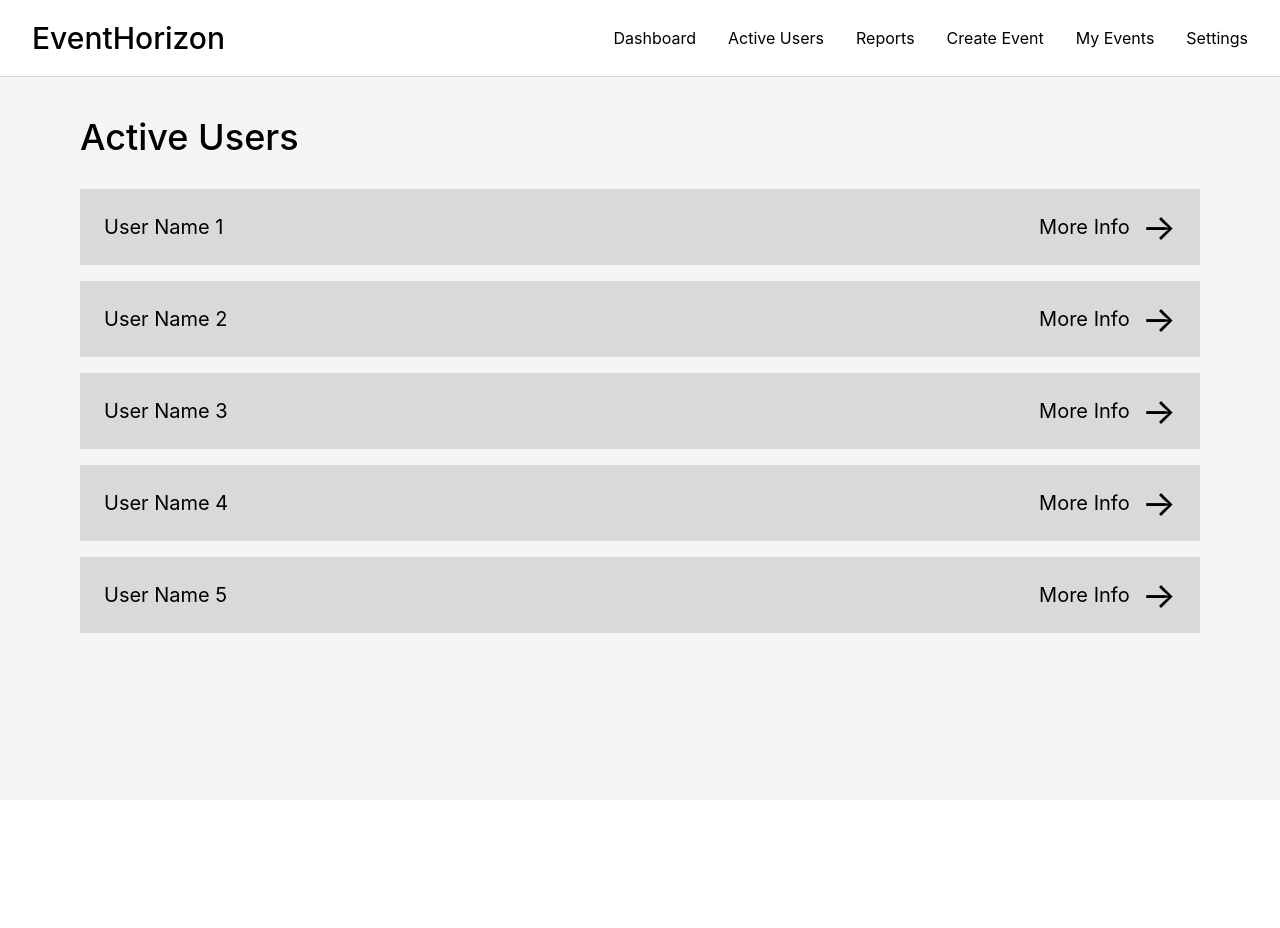
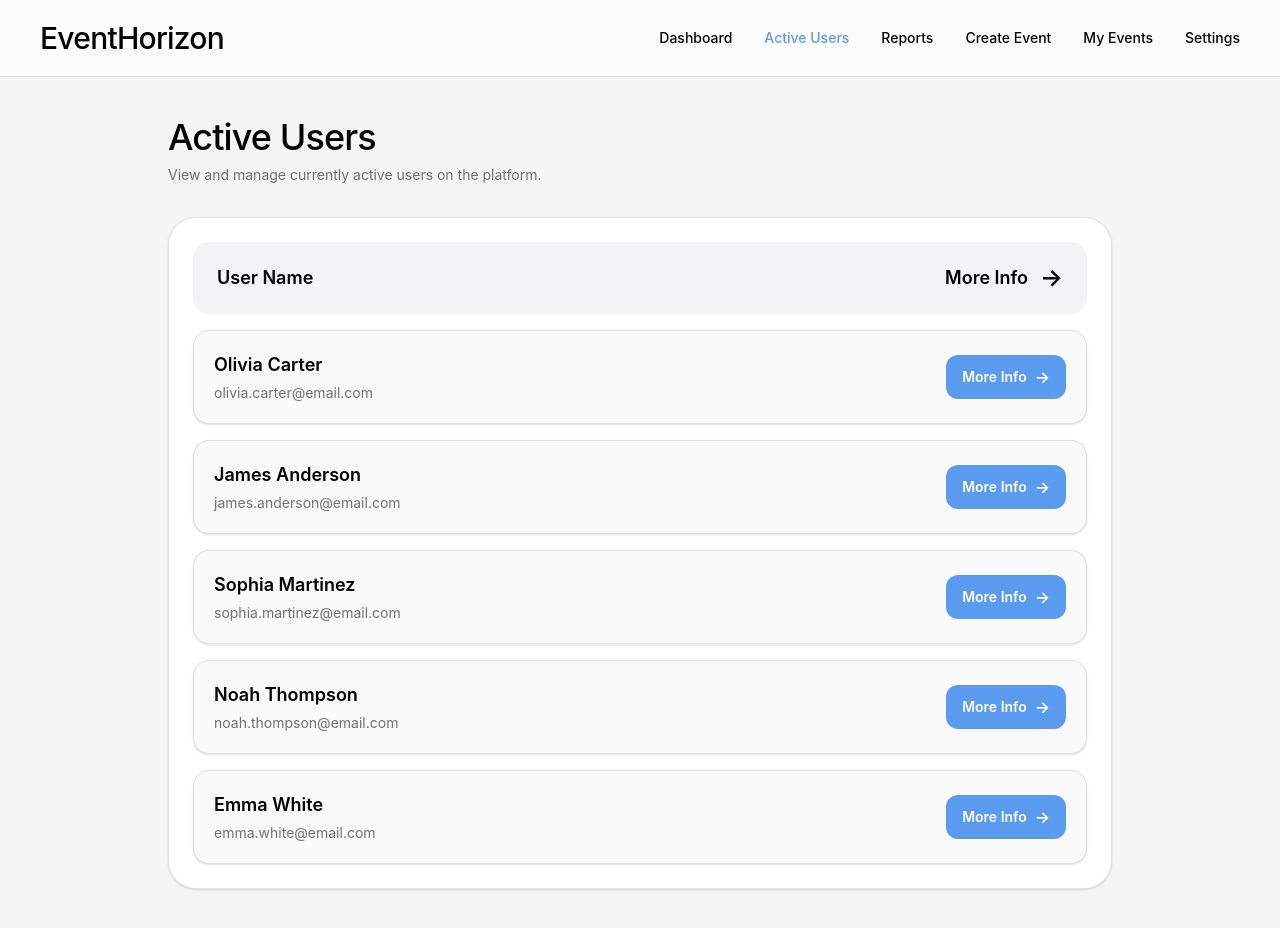
Before and after one commit to DragonShadow343/EventHorizon, a React (Vite) app in the folder Frontend/: page /admin/user in a window 1280 px wide. Before the commit the page ends 800 px from the top, so only its background shows below. Built offline with nearby package versions, Linux system fonts and the light colour scheme.

Commit message:
added UI for admin report details page

```diff
--- a/Frontend/src/pages/admin/AdminActiveUsers.jsx
+++ b/Frontend/src/pages/admin/AdminActiveUsers.jsx
@@ -1,62 +1,93 @@
 import React from "react";
 
-const AdminActiveUsers = () => {
 const users = [
-    { id: 1, name: "User Name 1" },
-    { id: 2, name: "User Name 2" },
-    { id: 3, name: "User Name 3" },
-    { id: 4, name: "User Name 4" },
-    { id: 5, name: "User Name 5" },
+  { id: 1, name: "Olivia Carter", email: "olivia.carter@email.com" },
+  { id: 2, name: "James Anderson", email: "james.anderson@email.com" },
+  { id: 3, name: "Sophia Martinez", email: "sophia.martinez@email.com" },
+  { id: 4, name: "Noah Thompson", email: "noah.thompson@email.com" },
+  { id: 5, name: "Emma White", email: "emma.white@email.com" },
 ];
 
+const AdminActiveUsers = () => {
   return (
-    <div className="min-h-screen bg-[#f5f5f5] text-black">
-      {/* Navbar */}
-      <nav className="flex items-center justify-between border-b border-gray-300 bg-white px-8 py-5">
-        <h1 className="text-3xl font-medium">EventHorizon</h1>
+    <div className="min-h-screen bg-[#F5F5F5] text-black">
+      {/* Top Navigation */}
+      <header className="border-b border-black/10 bg-white/70 backdrop-blur-sm">
+        <div className="mx-auto flex max-w-7xl items-center justify-between px-6 py-5 lg:px-10">
+          <h1 className="text-3xl font-medium tracking-tight">EventHorizon</h1>
 
-        <div className="flex gap-8 text-sm md:text-base">
-          <a href="#" className="transition hover:text-[#5B9BF3]">
+          <nav className="hidden items-center gap-8 text-sm font-medium md:flex">
+            <a href="#" className="transition hover:text-[#5A9BEF]">
               Dashboard
             </a>
-          <a href="#" className="transition hover:text-[#5B9BF3]">
+            <a href="#" className="text-[#5A9BEF]">
               Active Users
             </a>
-          <a href="#" className="transition hover:text-[#5B9BF3]">
+            <a href="#" className="transition hover:text-[#5A9BEF]">
               Reports
             </a>
-          <a href="#" className="transition hover:text-[#5B9BF3]">
+            <a href="#" className="transition hover:text-[#5A9BEF]">
               Create Event
             </a>
-          <a href="#" className="transition hover:text-[#5B9BF3]">
+            <a href="#" className="transition hover:text-[#5A9BEF]">
               My Events
             </a>
-          <a href="#" className="transition hover:text-[#5B9BF3]">
+            <a href="#" className="transition hover:text-[#5A9BEF]">
               Settings
             </a>
+          </nav>
         </div>
-      </nav>
+      </header>
 
-      {/* Page Content */}
-      <div className="px-6 py-10 md:px-12 lg:px-20">
-        <h2 className="mb-8 text-4xl font-medium">Active Users</h2>
+      {/* Main Content */}
+      <main className="mx-auto max-w-5xl px-6 py-10 lg:px-10">
+        <div className="mb-8">
+          <h2 className="text-4xl font-medium tracking-tight">Active Users</h2>
+          <p className="mt-2 text-sm text-black/55">
+            View and manage currently active users on the platform.
+          </p>
+        </div>
 
+        <section className="rounded-[28px] border border-black/10 bg-white p-4 shadow-sm sm:p-6">
+          {/* Header Row */}
+          <div className="mb-4 hidden grid-cols-[1.5fr_1fr] items-center rounded-2xl bg-[#F3F4F6] px-6 py-5 text-lg font-semibold sm:grid">
+            <p>User Name</p>
+            <div className="flex items-center justify-end gap-3">
+              <span>More Info</span>
+              <span className="text-2xl">→</span>
+            </div>
+          </div>
+
+          {/* Mobile Header */}
+          <div className="mb-4 rounded-2xl bg-[#F3F4F6] px-5 py-4 sm:hidden">
+            <p className="text-lg font-semibold">Active User List</p>
+          </div>
+
+          {/* User Rows */}
           <div className="space-y-4">
             {users.map((user) => (
               <div
                 key={user.id}
-              className="flex items-center justify-between bg-[#d9d9d9] px-6 py-5 text-xl"
+                className="rounded-2xl border border-black/10 bg-[#FAFAFA] px-5 py-5 shadow-sm transition hover:border-[#5A9BEF] hover:shadow-md"
               >
-              <span>{user.name}</span>
+                <div className="flex flex-col gap-4 sm:grid sm:grid-cols-[1.5fr_1fr] sm:items-center">
+                  <div>
+                    <p className="text-lg font-semibold">{user.name}</p>
+                    <p className="mt-1 text-sm text-black/55">{user.email}</p>
+                  </div>
 
-              <button className="flex items-center gap-3 transition hover:opacity-70">
-                <span>More Info</span>
-                <span className="text-4xl leading-none">→</span>
+                  <div className="flex justify-start sm:justify-end">
+                    <button className="inline-flex items-center gap-2 rounded-xl bg-[#5A9BEF] px-4 py-2.5 text-sm font-semibold text-white transition hover:opacity-90">
+                      More Info
+                      <span className="text-base">→</span>
                     </button>
+                  </div>
+                </div>
               </div>
             ))}
           </div>
-      </div>
+        </section>
+      </main>
     </div>
   );
 };
--- a/Frontend/src/pages/admin/AdminReportDetails.jsx
+++ b/Frontend/src/pages/admin/AdminReportDetails.jsx
@@ -1,9 +1,119 @@
-import React from 'react'
+import React from "react";
 
 const AdminReportPage = () => {
   return (
-    <div>AdminReportPage</div>
-  )
-}
+    <div className="min-h-screen bg-[#F5F5F5] text-black">
+      {/* Top Navigation */}
+      <header className="border-b border-black/10 bg-white/70 backdrop-blur-sm">
+        <div className="mx-auto flex max-w-7xl items-center justify-between px-6 py-5 lg:px-10">
+          <h1 className="text-3xl font-medium tracking-tight">EventHorizon</h1>
 
-export default AdminReportPage
+          <nav className="hidden items-center gap-8 text-sm font-medium md:flex">
+            <a href="#" className="transition hover:text-[#5A9BEF]">
+              Dashboard
+            </a>
+            <a href="#" className="transition hover:text-[#5A9BEF]">
+              Active Users
+            </a>
+            <a href="#" className="text-[#5A9BEF]">
+              Reports
+            </a>
+            <a href="#" className="transition hover:text-[#5A9BEF]">
+              Create Event
+            </a>
+            <a href="#" className="transition hover:text-[#5A9BEF]">
+              My Events
+            </a>
+            <a href="#" className="transition hover:text-[#5A9BEF]">
+              Settings
+            </a>
+          </nav>
+        </div>
+      </header>
+
+      {/* Main Content */}
+      <main className="mx-auto max-w-7xl px-6 py-10 lg:px-10">
+        {/* Back + Title */}
+        <div className="mb-10 flex items-center gap-4">
+          <button className="flex h-11 w-11 items-center justify-center rounded-full border border-black/15 bg-white text-xl transition hover:border-[#5A9BEF] hover:text-[#5A9BEF]">
+            ←
+          </button>
+          <h2 className="text-4xl font-medium tracking-tight">Report Details</h2>
+        </div>
+
+        <div className="grid gap-10 lg:grid-cols-[1.5fr_1fr]">
+          {/* Left Column */}
+          <section className="space-y-6">
+            <div className="rounded-[28px] border border-black/10 bg-white p-8 shadow-sm">
+              <h3 className="mb-4 text-lg font-semibold">Report Description</h3>
+              <div className="rounded-2xl bg-[#F3F4F6] p-6 text-[15px] leading-7 text-black/70">
+                This report contains event-related concerns submitted by users.
+                Review the summary below, identify the parties involved, and take
+                the appropriate action if needed.
+              </div>
+            </div>
+
+            <div className="rounded-[24px] border border-black/10 bg-white p-5 shadow-sm">
+              <p className="mb-1 text-sm font-medium text-black/50">Reportee</p>
+              <p className="text-lg font-medium">Alex Johnson</p>
+            </div>
+
+            <div className="rounded-[24px] border border-black/10 bg-white p-5 shadow-sm">
+              <p className="mb-1 text-sm font-medium text-black/50">Event Host</p>
+              <p className="text-lg font-medium">Sophia Carter</p>
+            </div>
+
+            <div className="flex flex-col gap-4 pt-2 sm:flex-row">
+              <button className="rounded-2xl border border-black/10 bg-white px-6 py-3 text-sm font-medium shadow-sm transition hover:border-[#5A9BEF] hover:text-[#5A9BEF]">
+                Contact Reportee
+              </button>
+
+              <button className="rounded-2xl border border-black/10 bg-white px-6 py-3 text-sm font-medium shadow-sm transition hover:border-[#5A9BEF] hover:text-[#5A9BEF]">
+                Contact Host
+              </button>
+
+              <button className="rounded-2xl bg-[#5A9BEF] px-6 py-3 text-sm font-semibold text-white shadow-sm transition hover:opacity-90">
+                Delete Event
+              </button>
+            </div>
+          </section>
+
+          {/* Right Column */}
+          <aside className="h-fit rounded-[28px] border border-black/10 bg-white p-6 shadow-sm">
+            <div className="flex flex-col gap-5 sm:flex-row lg:flex-col xl:flex-row">
+              {/* Event Image Placeholder */}
+              <div className="flex h-56 w-full items-center justify-center rounded-[24px] bg-[#5A9BEF] text-white shadow-inner sm:w-52 lg:w-full xl:w-52">
+                <span className="text-sm font-medium tracking-wide">
+                  Event Image
+                </span>
+              </div>
+
+              {/* Event Info */}
+              <div className="flex flex-1 flex-col justify-between">
+                <div>
+                  <p className="text-2xl font-semibold tracking-tight">
+                    Event Name
+                  </p>
+                  <p className="mt-3 text-sm leading-6 text-black/60">
+                    A short summary of the event goes here. This can include key
+                    details that help the admin quickly understand what the event
+                    is about.
+                  </p>
+                </div>
+
+                <a
+                  href="#"
+                  className="mt-6 inline-flex items-center gap-2 text-sm font-semibold text-[#5A9BEF] transition hover:underline"
+                >
+                  More info <span>→</span>
+                </a>
+              </div>
+            </div>
+          </aside>
+        </div>
+      </main>
+    </div>
+  );
+};
+
+export default AdminReportPage;
```
Lines whose indentation alone changed are shown as unchanged.
